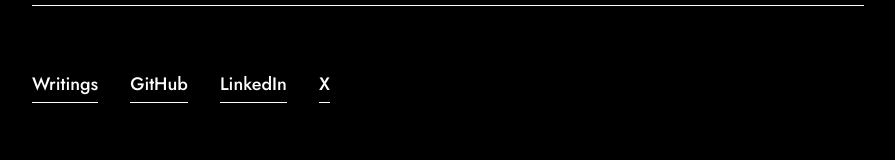
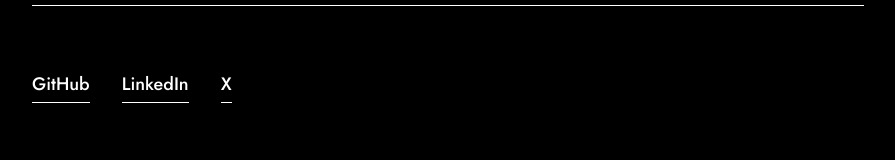
Before and after one commit to khizarrm/my-portfolio, a Next.js app: page / in a window 1280 px wide. Shown: the part 343-503 px from the top of the page, without its empty margins (192-1087 px from the left). Built offline with nearby package versions, Linux system fonts and the light colour scheme.

Commit message:
removed writings

```diff
--- a/app/page.tsx
+++ b/app/page.tsx
@@ -82,9 +82,9 @@ export default function Portfolio() {
         {/* Navigation Section */}
         <nav className="mb-16">
           <div className="flex gap-8">
-            <a href="/essays" className="underline-link text-body font-medium">
+            {/* <a href="/essays" className="underline-link text-body font-medium">
               Writings
-            </a>
+            </a> */}
             <a href="https://github.com/khizarrm" target="_blank" rel="noopener noreferrer" className="underline-link text-body font-medium">
               GitHub
             </a>
```
